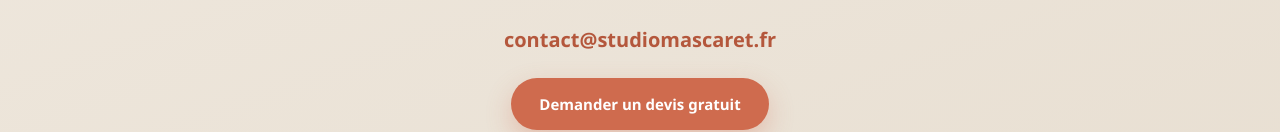
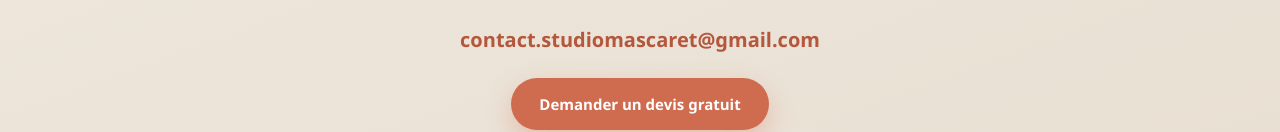
Before and after one commit to nisvasty-lab/studio-mascaret, a plain HTML site: page index.html in a window 1280 px wide. Shown: the part 3776-3908 px from the top of the page. Drawn offline with Linux system fonts and the light colour scheme.

Commit message:
Email de contact : Gmail dédié

```diff
--- a/index.html
+++ b/index.html
@@ -216,8 +216,8 @@
   <div class="reveal">
     <h2>Parlons de votre projet</h2>
     <p>Un devis gratuit, sans engagement. Dites-nous votre métier et votre ville, on vous répond vite.</p>
-    <div class="email">contact@studiomascaret.fr</div>
-    <div style="margin-top:22px;"><a class="btn btn-accent" href="mailto:contact@studiomascaret.fr">Demander un devis gratuit</a></div>
+    <div class="email">contact.studiomascaret@gmail.com</div>
+    <div style="margin-top:22px;"><a class="btn btn-accent" href="mailto:contact.studiomascaret@gmail.com">Demander un devis gratuit</a></div>
   </div>
 </div></section>
 
```
